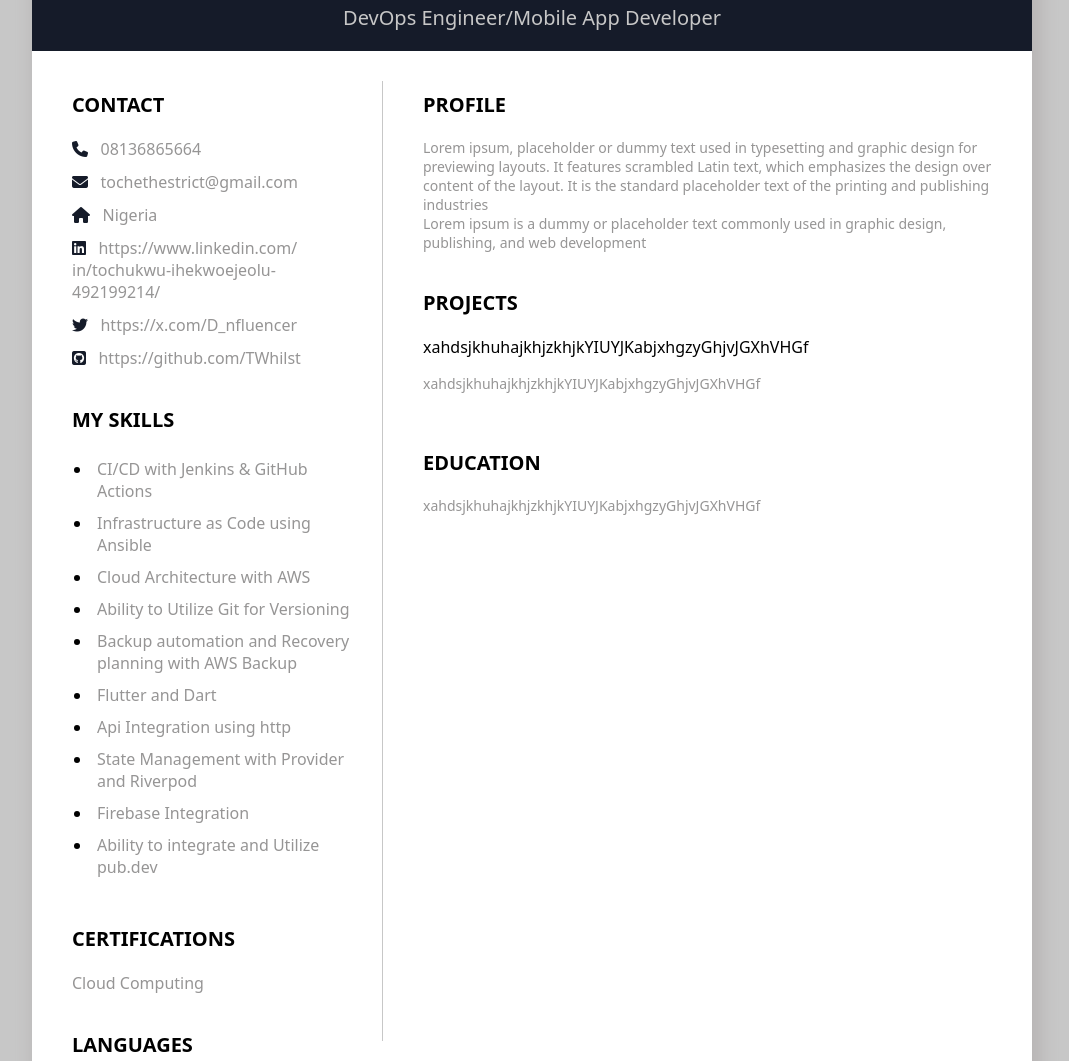
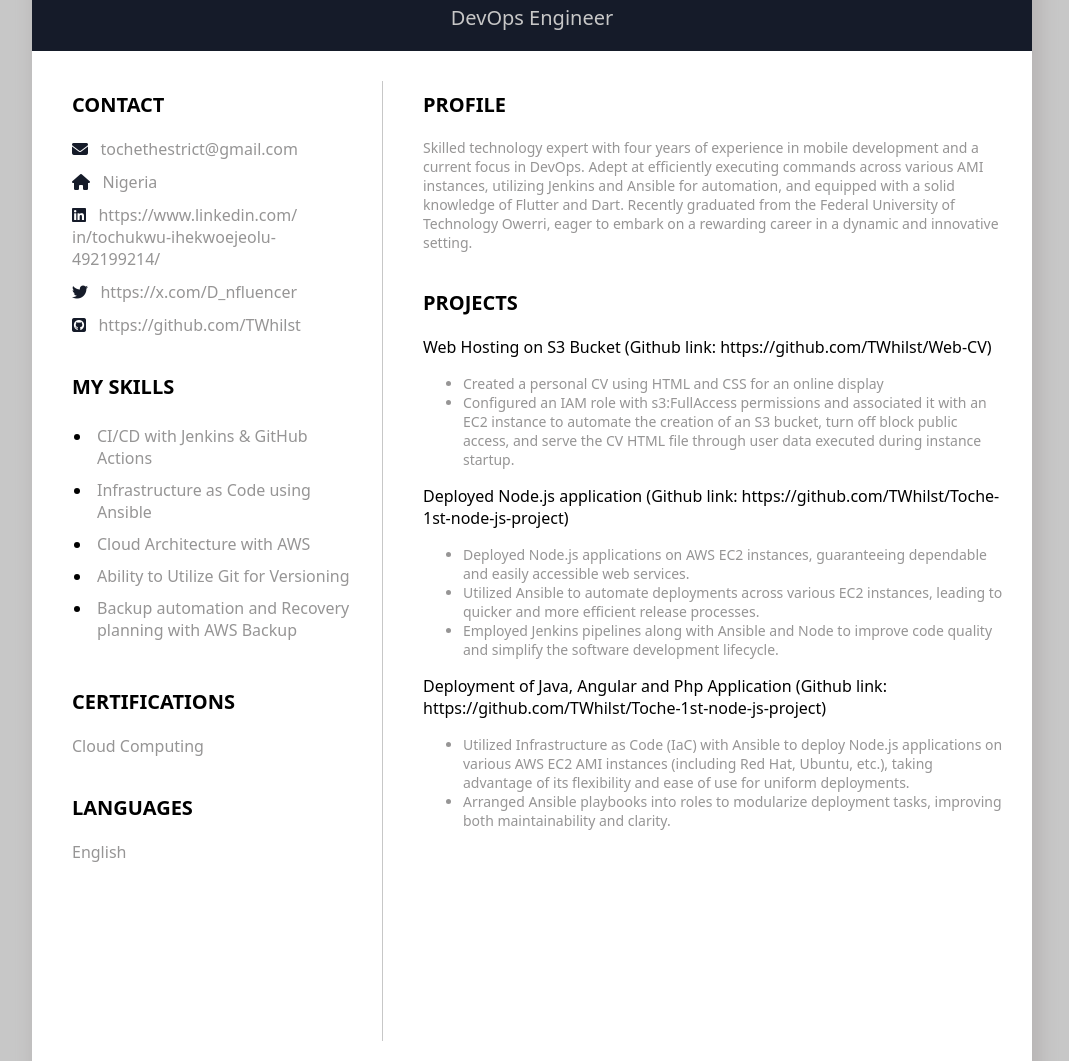
Before and after one commit to TWhilst/Web-CV, a plain HTML site: page index.html in a window 1280 px wide. Shown: the part 300-1361 px from the top of the page, without its empty margins (108-1177 px from the left). Drawn offline with Linux system fonts and the light colour scheme.

Commit message:
made changes to index.html and script.sh

```diff
--- a/index.html
+++ b/index.html
@@ -13,7 +13,7 @@
     <div class="top-section">
         <img src="profile.png" class= "profile">
         <p class="p1">IHEKWOEJEOLU <span>TOCHUKWU</span></p>
-        <p class="p2">DevOps Engineer/Mobile App Developer</p>
+        <p class="p2">DevOps Engineer</p>
     </div>
 
     <div class="clearfix"></div>
@@ -21,7 +21,6 @@
     <div class="col-div-4">
         <div class="content-box" style="padding-left: 40px;">
             <p class="head">Contact</p>
-            <p class="p3"><i class="fa fa-phone"></i>&nbsp;&nbsp; 08136865664</p>
             <p class="p3"><i class="fa fa-envelope"></i>&nbsp;&nbsp; tochethestrict@gmail.com</p>
             <p class="p3"><i class="fa fa-home"></i>&nbsp;&nbsp; Nigeria</p>
             <p class="p3"><i class="fab fa-linkedin"></i>&nbsp;&nbsp; https://www.linkedin.com/<br/>in/tochukwu-ihekwoejeolu-492199214/</p>
@@ -37,11 +36,6 @@
                 <li><span>Cloud Architecture with AWS</span></li>
                 <li><span>Ability to Utilize Git for Versioning</span></li>
                 <li><span>Backup automation and Recovery planning with AWS Backup</span></li>
-                <li><span>Flutter and Dart</span></li>
-                <li><span>Api Integration using http</span></li>
-                <li><span>State Management with Provider and Riverpod</span></li>
-                <li><span>Firebase Integration</span></li>
-                <li><span>Ability to integrate and Utilize pub.dev</span></li>
             </ul>
 
             <br/>
@@ -61,20 +55,29 @@
         <div class="content-box">
             <p class="head">Profile</p>
             <p class="p3" style="font-size: 14px;">
-                Lorem ipsum, placeholder or dummy text used in typesetting and graphic design for previewing layouts.
-                It features scrambled Latin text, which emphasizes the design over content of the layout.
-                It is the standard placeholder text of the printing and publishing industries
-                <br/>Lorem ipsum is a dummy or placeholder text commonly used in graphic design, publishing, and web development
+                Skilled technology expert with four years of experience in mobile development and a current focus in DevOps. Adept at efficiently executing commands across various AMI instances, utilizing Jenkins and Ansible for automation, and equipped with a solid knowledge of Flutter and Dart. Recently graduated from the Federal University of Technology Owerri, eager to embark on a rewarding career in a dynamic and innovative setting.
+<!--                <br/>-->
             </p>
             <br/>
             <p class="head">Projects</p>
-            <p>xahdsjkhuhajkhjzkhjkYIUYJKabjxhgzyGhjvJGXhVHGf</p>
-            <p class="p-4">xahdsjkhuhajkhjzkhjkYIUYJKabjxhgzyGhjvJGXhVHGf</p>
+            <p>Web Hosting on S3 Bucket (Github link: https://github.com/TWhilst/Web-CV)</p>
+            <ul>
+                <li class="p-4"><span>Created a personal CV using HTML and CSS for an online display</span></li>
+                <li class="p-4"><span>Configured an IAM role with s3:FullAccess permissions and associated it with an EC2 instance to automate the creation of an S3 bucket, turn off block public access, and serve the CV HTML file through user data executed during instance startup.</span></li>
+            </ul>
 
-            <br/>
-            <p class="head">Education</p>
-            <p class="p-4">xahdsjkhuhajkhjzkhjkYIUYJKabjxhgzyGhjvJGXhVHGf</p>
+            <p>Deployed Node.js application (Github link: https://github.com/TWhilst/Toche-1st-node-js-project)</p>
+            <ul>
+                <li class="p-4"><span>Deployed Node.js applications on AWS EC2 instances, guaranteeing dependable and easily accessible web services.</span></li>
+                <li class="p-4"><span>Utilized Ansible to automate deployments across various EC2 instances, leading to quicker and more efficient release processes.</span></li>
+                <li class="p-4"><span>Employed Jenkins pipelines along with Ansible and Node to improve code quality and simplify the software development lifecycle.</span></li>
+            </ul>
 
+            <p>Deployment of Java, Angular and Php Application (Github link: https://github.com/TWhilst/Toche-1st-node-js-project)</p>
+            <ul>
+                <li class="p-4"><span>Utilized Infrastructure as Code (IaC) with Ansible to deploy Node.js applications on various AWS EC2 AMI instances (including Red Hat, Ubuntu, etc.), taking advantage of its flexibility and ease of use for uniform deployments.</span></li>
+                <li class="p-4"><span>Arranged Ansible playbooks into roles to modularize deployment tasks, improving both maintainability and clarity.</span></li>
+            </ul>
 
         </div>
     </div>
```
Also changed, not shown: 1 other file.
